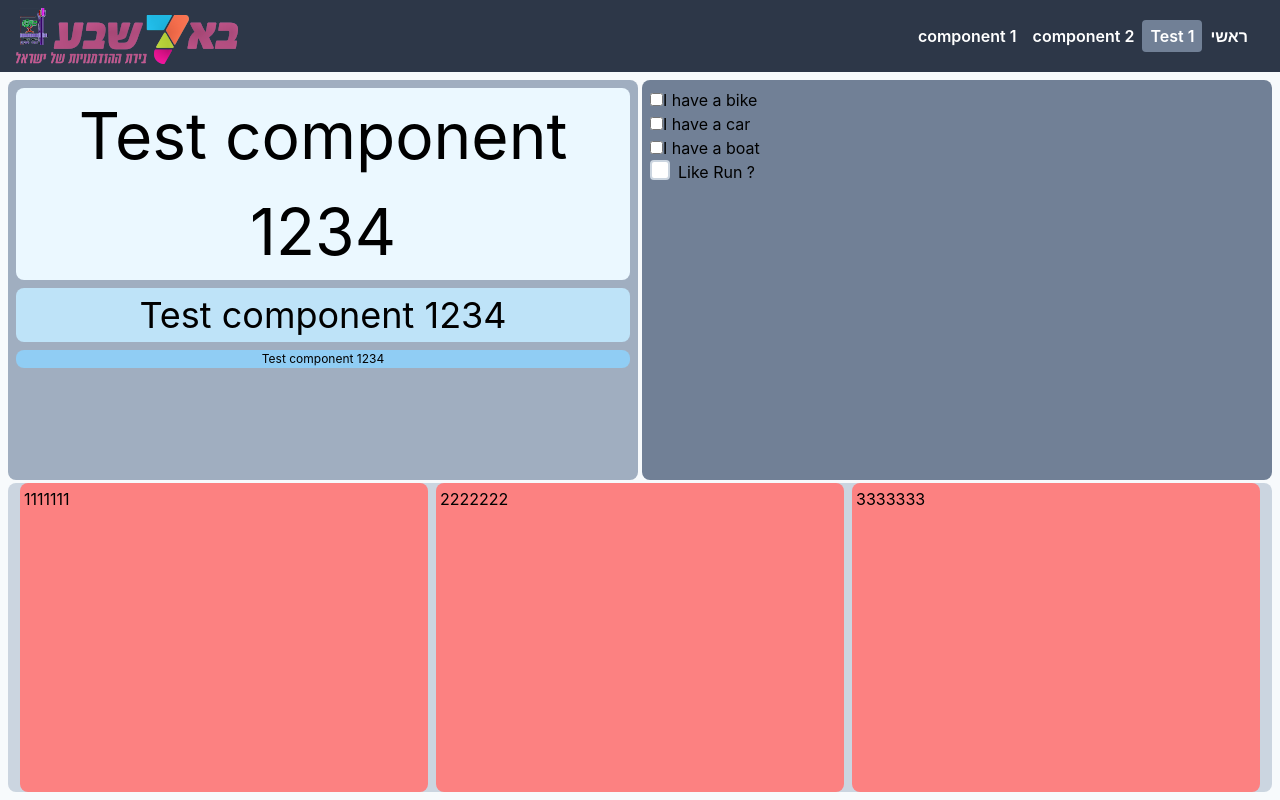
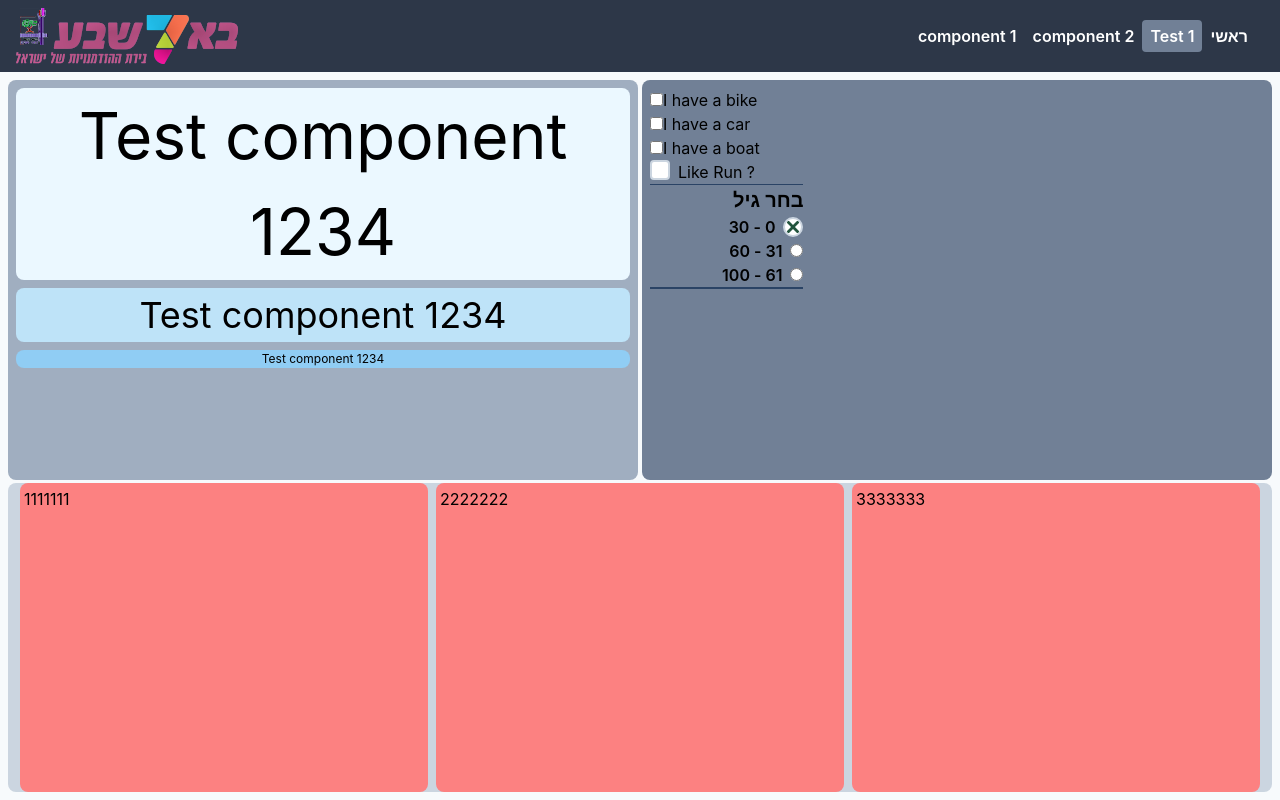
Before and after one commit to nahummor/react-tailwind, a React (Create React App) app: page /test1 in a window 1280 px wide. Built offline with nearby package versions, Linux system fonts and the light colour scheme.

Commit message:
add radio button

```diff
--- a/src/components/TestComponent1/TestComponent1.js
+++ b/src/components/TestComponent1/TestComponent1.js
@@ -4,6 +4,12 @@ import './TestComponent1.css';
 const TestComponent1 = () => {
    const [bikeSelected, setBikeSelected] = useState(false);
    const [likeRun, setLikeRun] = useState(false);
+   const [age, setAge] = useState('30');
+
+   const onAgeChangeHandler = (event) => {
+      setAge(event.target.value);
+      console.log('Age: ', event.target.value);
+   };
 
    return (
       <div className='flex flex-col p-2 h-full'>
@@ -27,7 +33,8 @@ const TestComponent1 = () => {
             <div
                className='p-2 bg-gray-600  h-full sm:h-screen/2
                        w-full rounded-lg'>
-               <form className='flex flex-col'>
+               <form>
+                  <div className='w-3/12 flex flex-col border-b border-blue-900'>
                      <label htmlFor='vehicle1'>
                         <input
                            type='checkbox'
@@ -87,6 +94,68 @@ const TestComponent1 = () => {
                         </div>
                         <div className='select-none'>Like Run ?</div>
                      </label>
+                  </div>
+
+                  <div
+                     dir='rtl'
+                     className='w-3/12 flex flex-col border-b-2 border-blue-900'>
+                     <p className='text-xl font-semibold'>בחר גיל</p>
+
+                     <label className='font-semibold flex justify-start items-center'>
+                        <div
+                           className='ml-2  bg-white rounded-full
+                                    border-2 border-gray-400
+                                    w-5 h-5
+                                    flex flex-shrink-0
+                                    justify-center items-center
+                                    focus-within:border-blue-500'>
+                           <input
+                              className='opacity-0 absolute'
+                              id='age1'
+                              type='radio'
+                              name='age'
+                              value='30'
+                              checked={age === '30'}
+                              onChange={onAgeChangeHandler}
+                           />
+                           <svg
+                              className='fill-current hidden w-3 h-3 text-green-900 pointer-events-none'
+                              height='487.59'
+                              viewBox='0 0 365.7 365.7'
+                              xmlns='http://www.w3.org/2000/svg'>
+                              <path d='M243.19 182.86L356.32 69.73a31.98 31.98 0 000-45.25L341.24 9.4a31.98 31.98 0 00-45.25 0L182.86 122.53 69.73 9.37a31.98 31.98 0 00-45.25 0L9.38 24.46a31.99 31.99 0 000 45.25l113.15 113.15L9.4 295.99a31.98 31.98 0 000 45.25l15.08 15.08a31.98 31.98 0 0045.25 0l113.13-113.13 113.13 113.13a31.99 31.99 0 0045.25 0l15.08-15.08a31.99 31.99 0 000-45.25zm0 0' />
+                           </svg>
+                        </div>
+                        <span> 0 - 30</span>
+                     </label>
+
+                     <div>
+                        <input
+                           id='age2'
+                           type='radio'
+                           name='age'
+                           value='60'
+                           checked={age === '60'}
+                           onChange={onAgeChangeHandler}
+                        />
+                        <label className='mr-2 font-semibold' htmlFor='age2'>
+                           31 - 60
+                        </label>
+                     </div>
+                     <div>
+                        <input
+                           id='age3'
+                           type='radio'
+                           name='age'
+                           value='100'
+                           checked={age === '100'}
+                           onChange={onAgeChangeHandler}
+                        />
+                        <label className='mr-2 font-semibold' htmlFor='age3'>
+                           61 - 100
+                        </label>
+                     </div>
+                  </div>
                </form>
             </div>
          </div>
```
Lines whose indentation alone changed are shown as unchanged.
